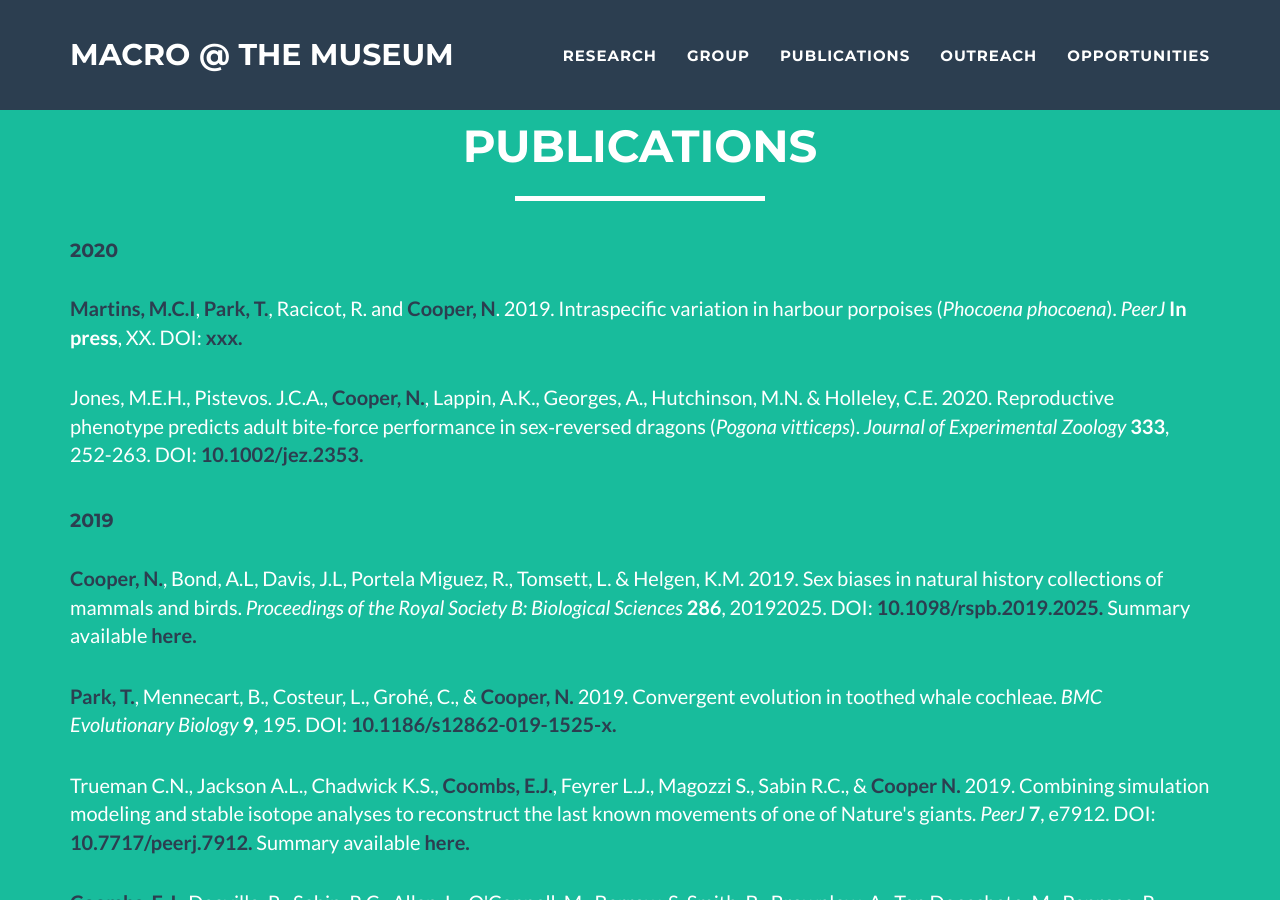
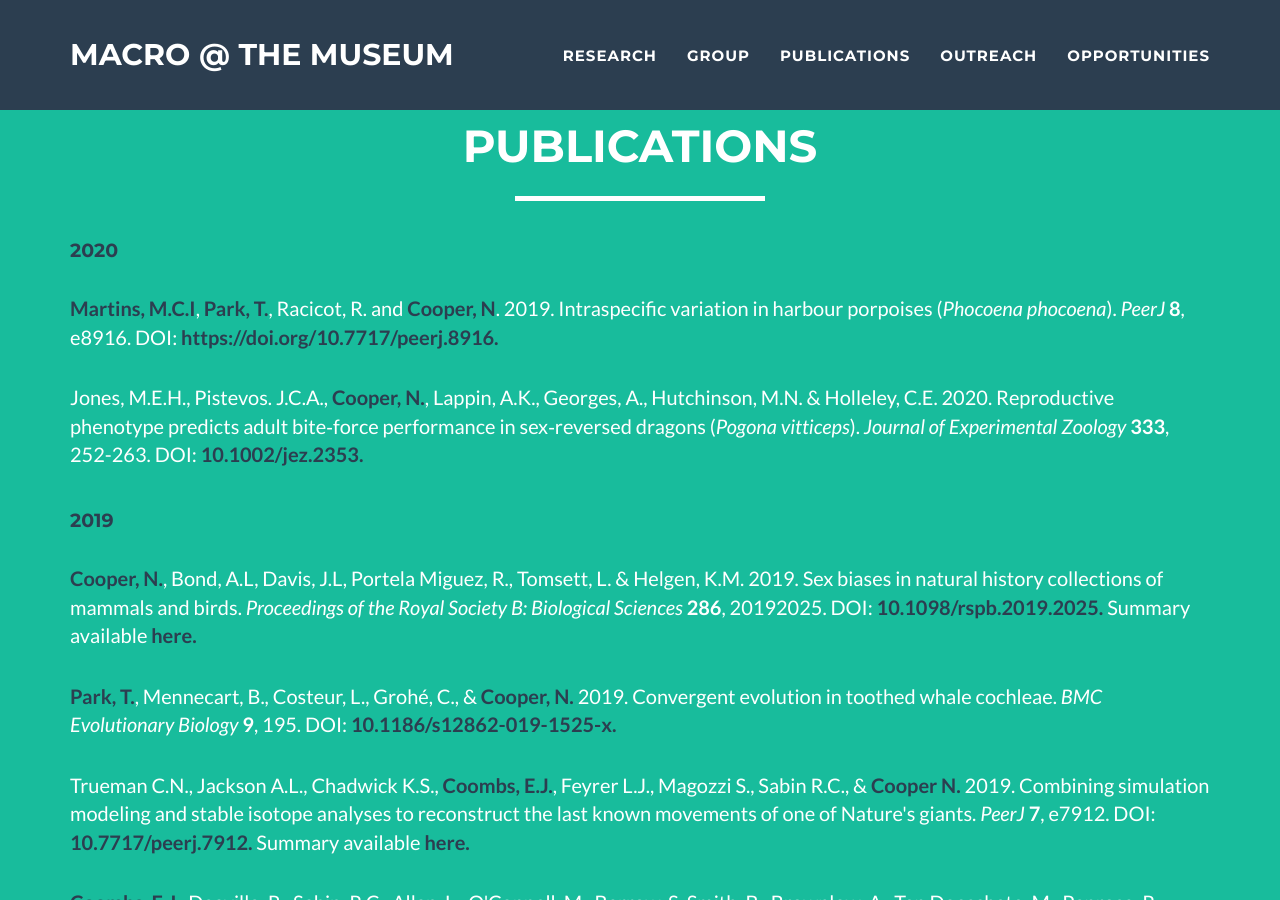
Before and after one commit to nhcooper123/nhcooper123.github.io, a Jekyll site: the page publications.html, which Jekyll copies as it is, in a window 1280 px wide and 900 px high. Built offline with Jekyll 4.4.1, drawn with Linux system fonts in a browser that asks for light colours; comment, search, counter and statistics services are not loaded.

Commit message:
Add intraspecific details

```diff
--- a/publications.html
+++ b/publications.html
@@ -99,9 +99,9 @@
   2019.
   Intraspecific variation in harbour porpoises (<em>Phocoena phocoena</em>).
   <em>PeerJ</em>
-  <strong>In press</strong>,
-  XX.
-  DOI: <a href="http://doi.org/"><strong><font color="2c3e50">xxx. </font></strong></a>
+  <strong>8</strong>,
+  e8916.
+  DOI: <a href="https://doi.org/10.7717/peerj.8916"><strong><font color="2c3e50">https://doi.org/10.7717/peerj.8916. </font></strong></a>
   </p>
 
 
```
